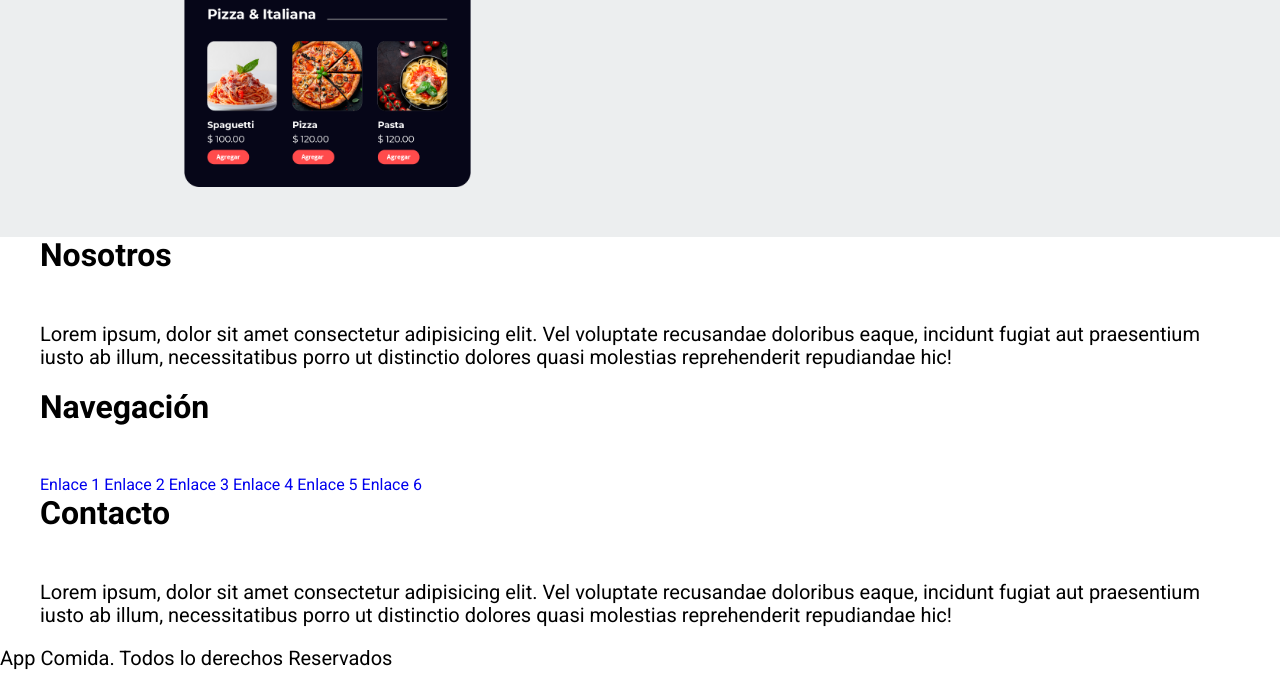
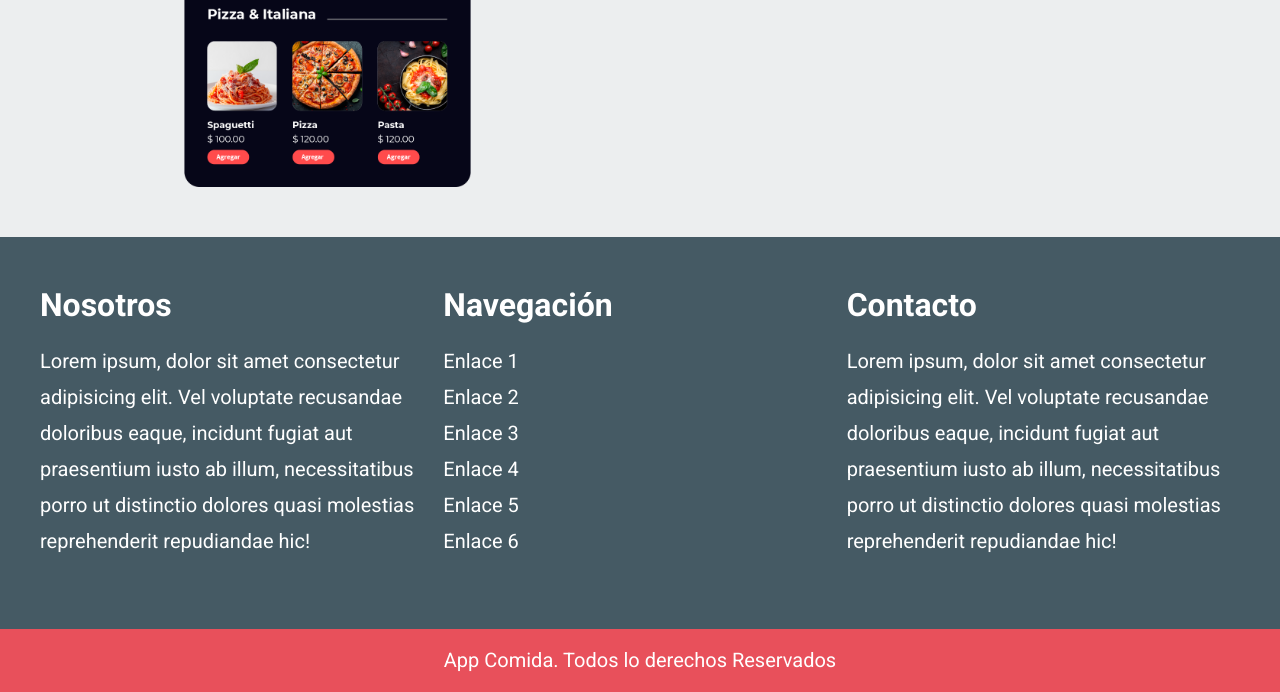
Before and after one commit to johnburetdev/DeliveryApp-CSS-HMTL, a website: page index.html in a window 1280 px wide. Shown: the part 5213-5905 px from the top of the page. Drawn offline with Linux system fonts and the light colour scheme.

Commit message:
footer CSS listo (PROYECTO TERMNADO)

```diff
--- a/index.html
+++ b/index.html
@@ -389,12 +389,14 @@
 
             <div class="div__widget">
                 <h3 class="footer__heading">Navegación</h3>
+                <div class="footer__nav">
                     <a href="#" class="footer__link">Enlace 1</a>
                     <a href="#" class="footer__link">Enlace 2</a>
                     <a href="#" class="footer__link">Enlace 3</a>
                     <a href="#" class="footer__link">Enlace 4</a>
                     <a href="#" class="footer__link">Enlace 5</a>
                     <a href="#" class="footer__link">Enlace 6</a>
+                </div>
             </div>
 
             <div class="footer__widget">
--- a/src/scss/app.scss
+++ b/src/scss/app.scss
@@ -6,3 +6,4 @@
 @use 'favoritos';
 @use 'repartidores';
 @use 'descarga';
+@use 'footer';
--- /dev/null
+++ b/src/scss/footer/_footer.scss
@@ -0,0 +1,55 @@
+@use 'base/variables' as v;
+@use 'base/mixins' as m;
+
+
+.footer{
+    background-color: v.$secundario;
+    padding-top: v.$separacion;
+    &__grid{
+        @include m.tablet {
+            @include m.grid(3, 1rem)
+        }
+    }
+    &__widget{
+        margin-bottom: v.$separacion;
+        &:last-of-type{
+          margin-bottom: 0;
+        }
+    }
+    &__heading{
+        color: v.$blanco;
+        margin: 0;
+        text-align: center;
+        @include m.tablet {
+            text-align: left;
+        }
+    }
+    &__nav{
+        display: flex;
+        flex-direction: column;
+    }
+    &__nav,
+    &__texto{
+        margin-top: 2rem;
+    }
+    &__link,
+    &__texto{
+        color: v.$blanco;
+        line-height: 1.8;
+        font-size: 2rem;
+        text-align: center;
+
+        @include m.tablet {
+            text-align: left;
+         }
+    }
+    &__copyright{
+        color: v.$blanco;
+        text-align: center;
+        margin: 0;
+        padding: 2rem;
+        background-color: v.$primario;
+    }
+
+
+}
--- /dev/null
+++ b/src/scss/footer/_index.scss
@@ -0,0 +1 @@
+@forward 'footer';
```
Also changed, not shown: build/css/app.css, 1 other file. Lines whose indentation alone changed are shown as unchanged.
